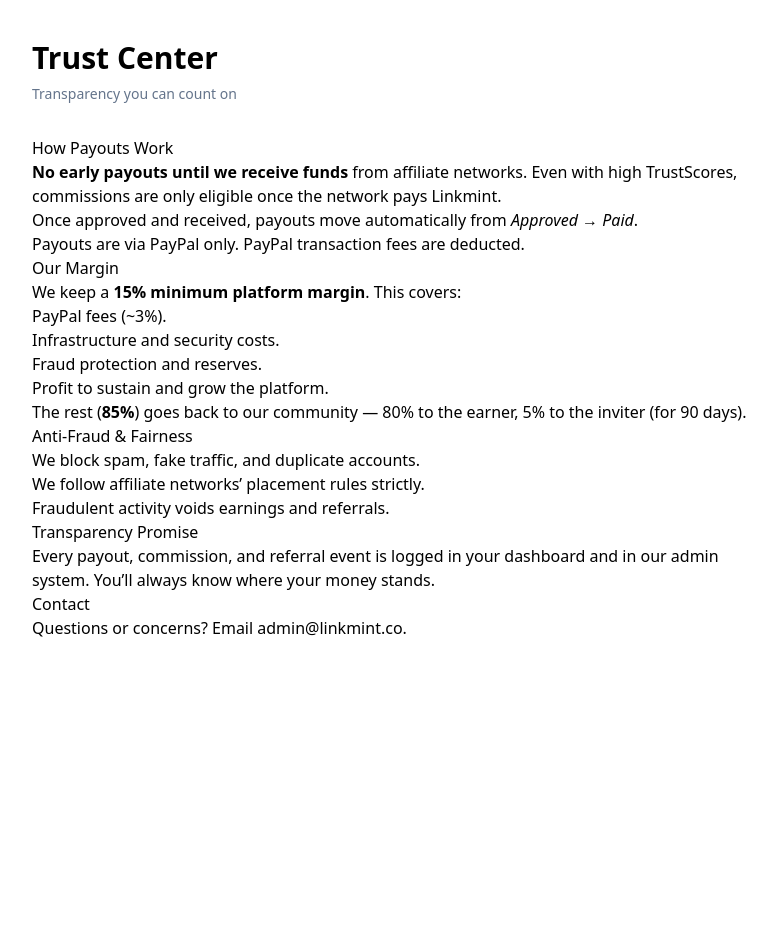
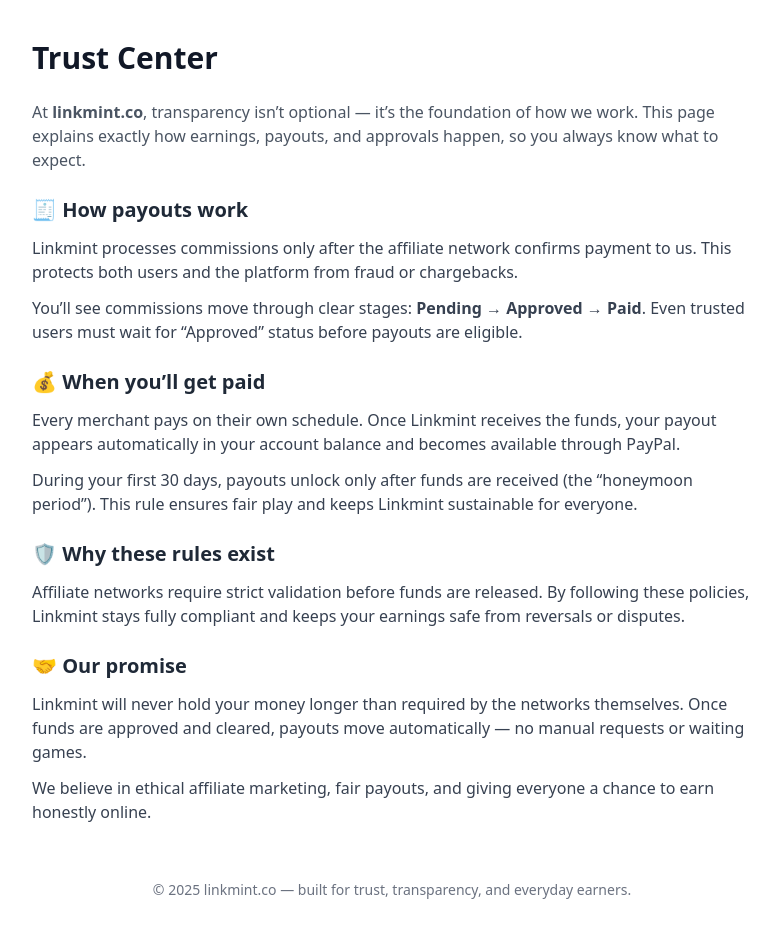
Before and after one commit to begintolern/Linkmint, a Next.js app: page /trust in a window 1280 px wide. Shown: the whole page, without its empty margins (248-1027 px from the left). Before the commit the page ends 800 px from the top, so only its background shows below. Built offline with nearby package versions, Linux system fonts and the light colour scheme.

Commit message:
Polish Trust Center wording for transparency and user clarity

```diff
--- a/app/trust/page.tsx
+++ b/app/trust/page.tsx
@@ -1,67 +1,60 @@
-// app/trust/page.tsx
-import type { Metadata } from "next";
+"use client";
 
-export const metadata: Metadata = {
-  title: "Trust Center • Linkmint",
-  description:
-    "The Linkmint Trust Center: payout rules, platform margin, anti-fraud, and transparency to prove we're legit.",
-};
+export default function TrustCenterPage() {
+  return (
+    <main className="max-w-3xl mx-auto px-6 py-10 space-y-6">
+      <h1 className="text-3xl font-semibold text-gray-900">Trust Center</h1>
+      <p className="text-gray-600">
+        At <strong>linkmint.co</strong>, transparency isn’t optional — it’s the foundation of how we work.
+        This page explains exactly how earnings, payouts, and approvals happen, so you always know what to expect.
+      </p>
 
-export default function TrustPage() {
-  return (
-    <main className="mx-auto max-w-3xl px-6 py-10">
-      <h1 className="text-3xl font-semibold">Trust Center</h1>
-      <p className="mt-2 text-sm text-slate-500">Transparency you can count on</p>
-
-      <section className="prose prose-slate mt-8">
-        <h2>How Payouts Work</h2>
-        <ul>
-          <li>
-            <strong>No early payouts until we receive funds</strong> from affiliate
-            networks. Even with high TrustScores, commissions are only eligible once the
-            network pays Linkmint.
-          </li>
-          <li>
-            Once approved and received, payouts move automatically from{" "}
-            <em>Approved → Paid</em>.
-          </li>
-          <li>Payouts are via PayPal only. PayPal transaction fees are deducted.</li>
-        </ul>
-
-        <h2>Our Margin</h2>
-        <p>
-          We keep a <strong>15% minimum platform margin</strong>. This covers:
+      <section className="space-y-3">
+        <h2 className="text-xl font-semibold text-gray-800">🧾 How payouts work</h2>
+        <p className="text-gray-700">
+          Linkmint processes commissions only after the affiliate network confirms payment to us.
+          This protects both users and the platform from fraud or chargebacks.
         </p>
-        <ul>
-          <li>PayPal fees (~3%).</li>
-          <li>Infrastructure and security costs.</li>
-          <li>Fraud protection and reserves.</li>
-          <li>Profit to sustain and grow the platform.</li>
-        </ul>
-        <p>
-          The rest (<strong>85%</strong>) goes back to our community — 80% to the earner,
-          5% to the inviter (for 90 days).
-        </p>
-
-        <h2>Anti-Fraud &amp; Fairness</h2>
-        <ul>
-          <li>We block spam, fake traffic, and duplicate accounts.</li>
-          <li>We follow affiliate networks’ placement rules strictly.</li>
-          <li>Fraudulent activity voids earnings and referrals.</li>
-        </ul>
-
-        <h2>Transparency Promise</h2>
-        <p>
-          Every payout, commission, and referral event is logged in your dashboard and in
-          our admin system. You’ll always know where your money stands.
-        </p>
-
-        <h2>Contact</h2>
-        <p>
-          Questions or concerns? Email{" "}
-          <a href="mailto:admin@linkmint.co">admin@linkmint.co</a>.
+        <p className="text-gray-700">
+          You’ll see commissions move through clear stages: <b>Pending → Approved → Paid</b>.
+          Even trusted users must wait for “Approved” status before payouts are eligible.
         </p>
       </section>
+
+      <section className="space-y-3">
+        <h2 className="text-xl font-semibold text-gray-800">💰 When you’ll get paid</h2>
+        <p className="text-gray-700">
+          Every merchant pays on their own schedule. Once Linkmint receives the funds, your payout appears automatically
+          in your account balance and becomes available through PayPal.
+        </p>
+        <p className="text-gray-700">
+          During your first 30 days, payouts unlock only after funds are received (the “honeymoon period”).
+          This rule ensures fair play and keeps Linkmint sustainable for everyone.
+        </p>
+      </section>
+
+      <section className="space-y-3">
+        <h2 className="text-xl font-semibold text-gray-800">🛡️ Why these rules exist</h2>
+        <p className="text-gray-700">
+          Affiliate networks require strict validation before funds are released.
+          By following these policies, Linkmint stays fully compliant and keeps your earnings safe from reversals or disputes.
+        </p>
+      </section>
+
+      <section className="space-y-3">
+        <h2 className="text-xl font-semibold text-gray-800">🤝 Our promise</h2>
+        <p className="text-gray-700">
+          Linkmint will never hold your money longer than required by the networks themselves.
+          Once funds are approved and cleared, payouts move automatically — no manual requests or waiting games.
+        </p>
+        <p className="text-gray-700">
+          We believe in ethical affiliate marketing, fair payouts, and giving everyone a chance to earn honestly online.
+        </p>
+      </section>
+
+      <footer className="pt-8 text-center text-sm text-gray-500">
+        © {new Date().getFullYear()} linkmint.co — built for trust, transparency, and everyday earners.
+      </footer>
     </main>
   );
 }
```
